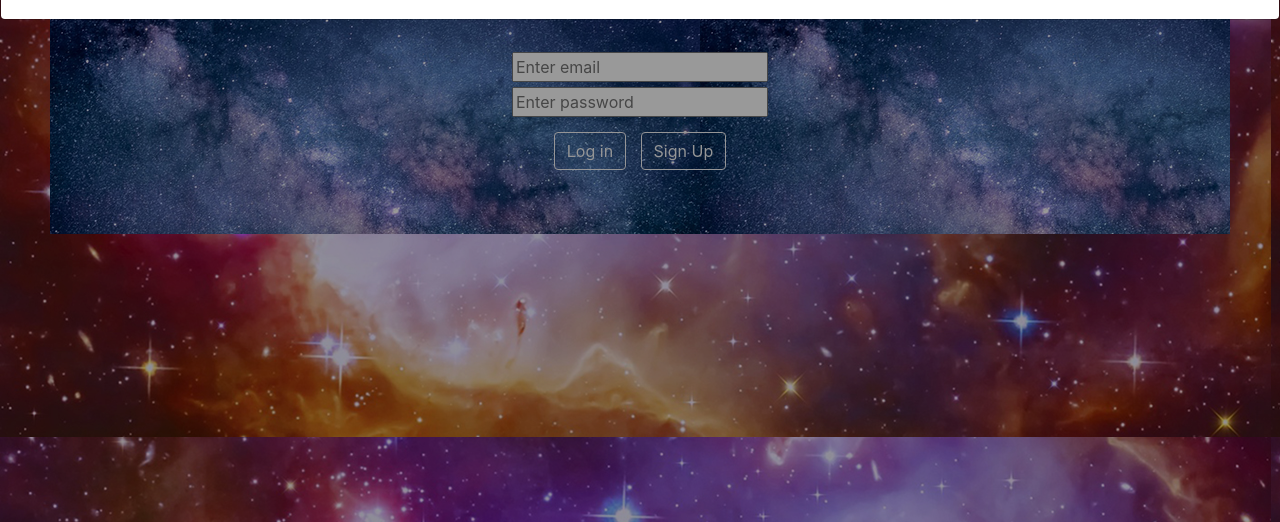
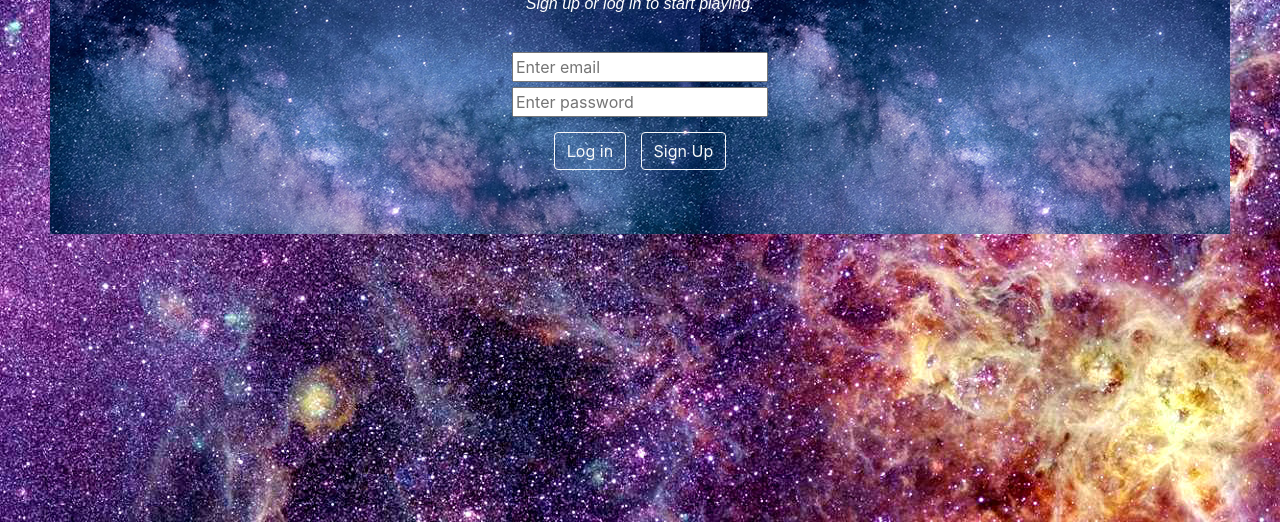
Before and after one commit to RichardHamp/team-venture, a plain HTML site: page index.html in a window 1280 px wide. Shown: the part 278-800 px from the top of the page. Drawn offline with nearby package versions, Linux system fonts and the light colour scheme; no server answers.

Commit message:
Changed background image

```diff
--- a/app.js
+++ b/app.js
@@ -126,7 +126,7 @@ $(document).ready(function () {
             });
             return (name);
         } else {
-                modal.style.display = "block";
+                //modal.style.display = "block";
             $("#authentication").show();
         }
     })
--- a/index.html
+++ b/index.html
@@ -28,7 +28,7 @@
   <script src="https://rawgit.com/moment/moment/2.2.1/min/moment.min.js"></script>
 </head>
 
-<body style="background: url(fakeNebula.jpg)">
+<body style="background: url(nebula.jpg)">
   <!--This is the navbar-->
   <!--You are in the navBarDiv-->
   <div id="navBarDiv">
```
Also changed, not shown: nebula.jpg (added).
